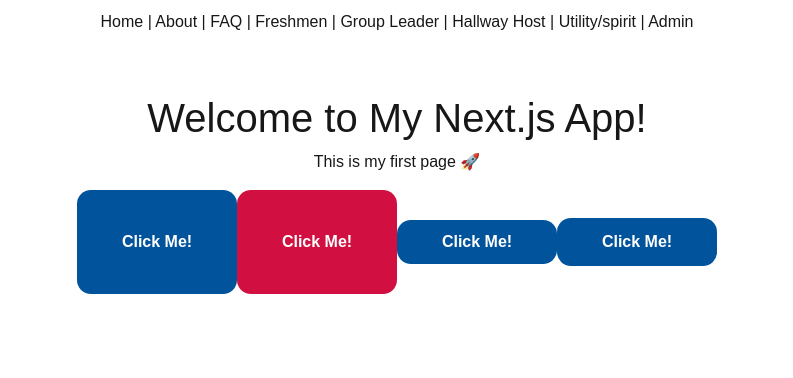
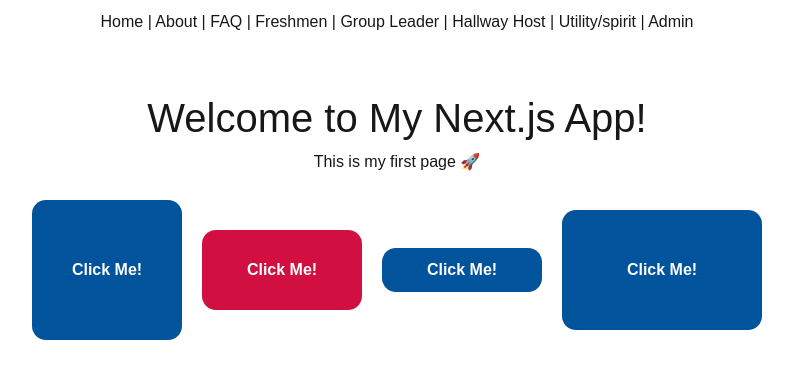
Before and after one commit to AvatarNit/royal_rumble_app, a Next.js app: page / in a window 1280 px wide. Shown: the top 378 px of the page, without its empty margins (243-1036 px from the left). Built offline with nearby package versions, Linux system fonts and the light colour scheme.

Commit message:
debugged button components

```diff
--- a/src/app/components/adminButtons.tsx
+++ b/src/app/components/adminButtons.tsx
@@ -9,17 +9,22 @@ export default function AdminButtons({
   link?: string;
 }) {
   const buttonStyle = {
+    display: "inline-flex",
+    alignItems: "center",
+    justifyContent: "center",
     backgroundColor: "#01539c",
     color: "white",
     fontFamily: "Poppins, sans-serif",
     fontWeight: "bold",
     border: "none",
     borderRadius: "14px",
-    padding: "12px 32px",
-    width: "160px",
+    padding: "40px 20px",
+    width: "200px",
+    height: "120px",
     textAlign: "center" as const,
     cursor: "pointer",
     transition: "background-color 0.3s",
+    margin: "10px",
   };
 
   const buttonHover = (e: React.MouseEvent<HTMLButtonElement>) => {
--- a/src/app/components/longButtons.tsx
+++ b/src/app/components/longButtons.tsx
@@ -9,6 +9,9 @@ export default function LongButtons({
   link?: string;
 }) {
   const buttonStyle = {
+    display: "inline-flex",
+    alignItems: "center",
+    justifyContent: "center",
     backgroundColor: "#01539c",
     color: "white",
     fontFamily: "Poppins, sans-serif",
@@ -20,6 +23,7 @@ export default function LongButtons({
     textAlign: "center" as const,
     cursor: "pointer",
     transition: "background-color 0.3s",
+    margin: "10px",
   };
 
   const buttonHover = (e: React.MouseEvent<HTMLButtonElement>) => {
--- a/src/app/components/mentorButtons.tsx
+++ b/src/app/components/mentorButtons.tsx
@@ -9,6 +9,9 @@ export default function MentorButtons({
   link?: string;
 }) {
   const buttonStyle = {
+    display: "inline-flex",
+    alignItems: "center",
+    justifyContent: "center",
     backgroundColor: "#01539c",
     color: "white",
     fontFamily: "Poppins, sans-serif",
@@ -16,10 +19,12 @@ export default function MentorButtons({
     border: "none",
     borderRadius: "14px",
     padding: "40px 20px",
-    width: "160px",
+    width: "150px",
+    height: "140px",
     textAlign: "center" as const,
     cursor: "pointer",
     transition: "background-color 0.3s",
+    margin: "10px",
   };
 
   const buttonHover = (e: React.MouseEvent<HTMLButtonElement>) => {
--- a/src/app/components/redbuttons.tsx
+++ b/src/app/components/redbuttons.tsx
@@ -9,6 +9,9 @@ export default function RedButtons({
   link?: string;
 }) {
   const buttonStyle = {
+    display: "inline-flex",
+    alignItems: "center",
+    justifyContent: "center",
     backgroundColor: "#d10f41",
     color: "white",
     fontFamily: "Poppins, sans-serif",
@@ -17,15 +20,17 @@ export default function RedButtons({
     borderRadius: "14px",
     padding: "40px 20px",
     width: "160px",
+    height: "80px",
     textAlign: "center" as const,
     cursor: "pointer",
     transition: "all 0.3s ease",
+    margin: "10px",
   };
 
   const buttonHover = (e: React.MouseEvent<HTMLButtonElement>) => {
     e.currentTarget.style.backgroundColor = "white";
     e.currentTarget.style.color = "#d10f41";
-    e.currentTarget.style.border = "2px solid #d10f41";
+    e.currentTarget.style.border = "5px solid #d10f41";
   };
 
   const buttonUnhover = (e: React.MouseEvent<HTMLButtonElement>) => {
```
